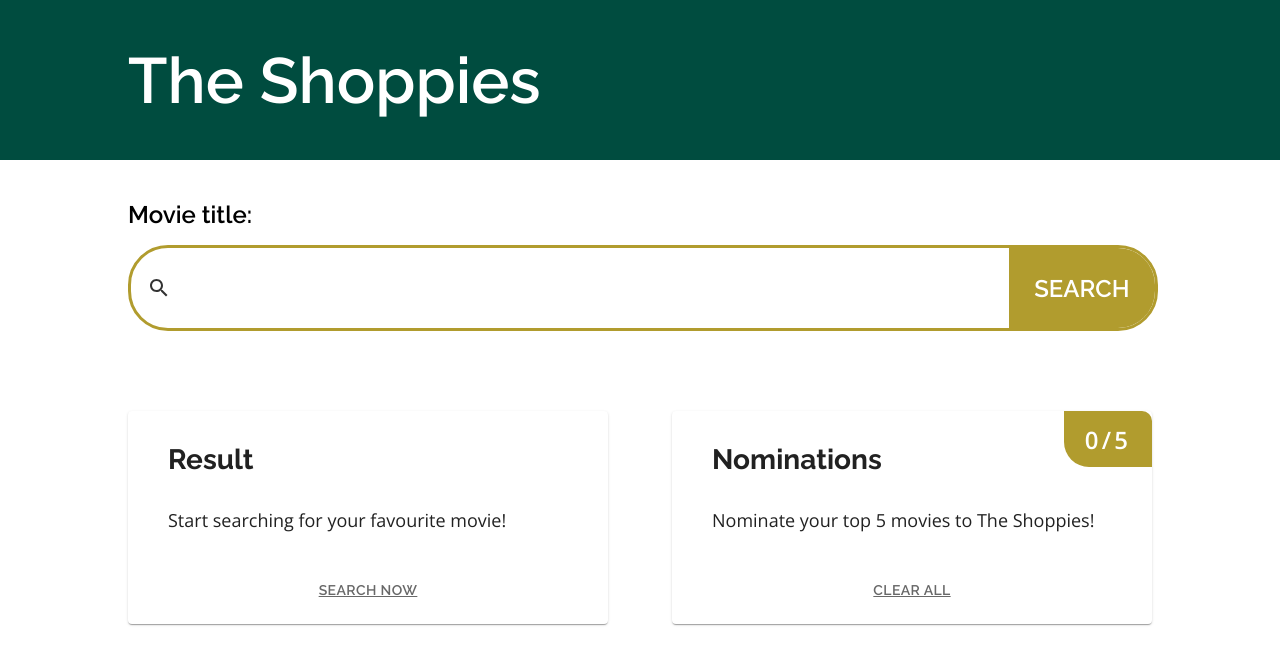
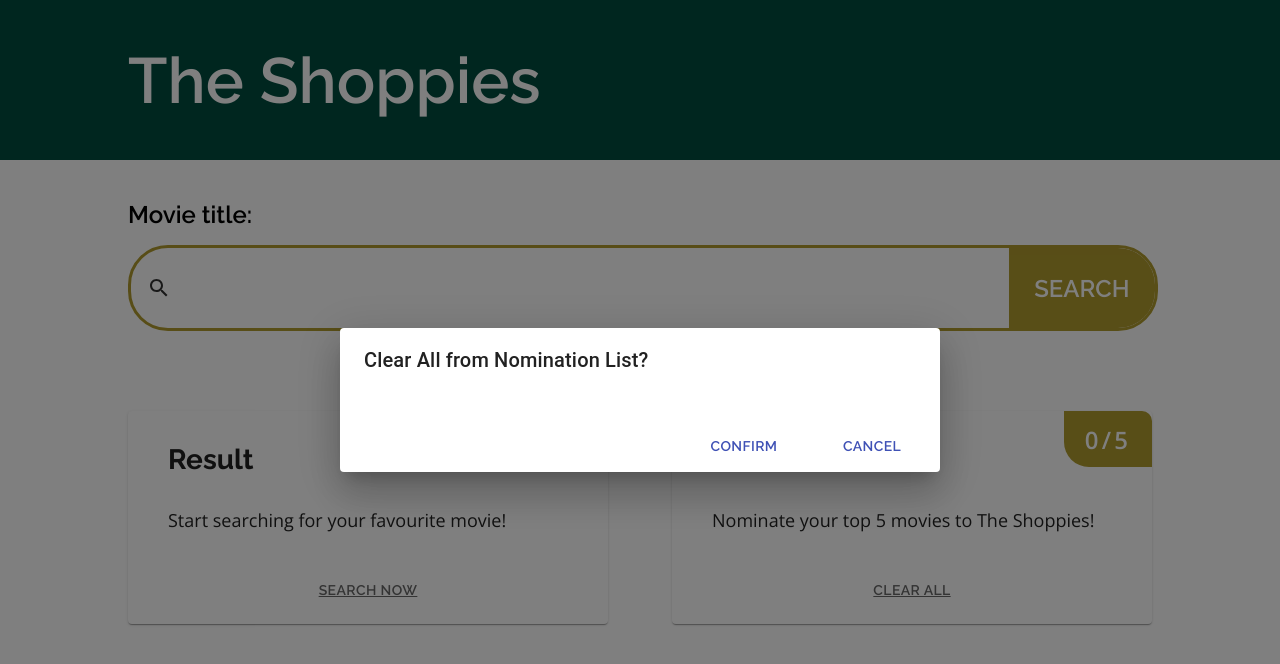
Before and after one commit to sandratoh/shoppies, a React (Create React App) app: page / in a window 1280 px wide. Shown: the top 664 px of the page. Built offline with nearby package versions, Linux system fonts and the light colour scheme.

Commit message:
Add confirm dialog to app and closes on click

```diff
--- a/src/components/App.tsx
+++ b/src/components/App.tsx
@@ -3,6 +3,7 @@ import { useContext } from 'react';
 
 // Components
 import Alert from './Alert';
+import Confirm from './Confirm';
 import NominationCard from './Nomination/NominationCard';
 import ResultCard from './Result/ResultCard';
 import SearchBar from './SearchBar';
@@ -26,7 +27,10 @@ export const App: React.FC<{}> = () => {
           <h3>Movie title:</h3>
           <SearchBar />
         </div>
-        <div className="App-alert">{nominations.length >= 5 && <Alert />}</div>
+        <div className="App-alert">
+          {nominations.length >= 5 && <Alert />}
+          <Confirm />
+        </div>
         <div className="App-cards">
           <ResultCard />
           <NominationCard />
--- a/src/components/Confirm.tsx
+++ b/src/components/Confirm.tsx
@@ -19,13 +19,13 @@ import './Confirm.scss';
 
 export const Confirm = () => {
   const { nominations } = useContext(MovieContext);
-  const [open, setOpen] = useState(false);
+  const [open, setOpen] = useState(true);
 
-  const handleClickOpen = () => {
-    setOpen(true);
+  const handleConfirm = () => {
+    setOpen(false);
   };
 
-  const handleClose = () => {
+  const handleCancel = () => {
     setOpen(false);
   };
 
@@ -64,8 +64,8 @@ export const Confirm = () => {
 
   return (
     <Dialog
-      open={true}
-      onClose={handleClose}
+      open={open}
+      onClose={handleCancel}
       aria-labelledby="alert-dialog-title"
       aria-describedby="alert-dialog-description"
       fullWidth
@@ -76,22 +76,14 @@ export const Confirm = () => {
       </DialogTitle>
       <DialogContent>
         <DialogContentText id="alert-dialog-description">
-          {movieList}
+          <ol>{movieList}</ol>
         </DialogContentText>
       </DialogContent>
       <DialogActions>
-        <Button
-          color="primary"
-          variant="text"
-          onClick={() => console.log('confirm button clicked')}
-        >
+        <Button color="primary" variant="text" onClick={handleConfirm}>
           Confirm
         </Button>
-        <Button
-          color="primary"
-          variant="text"
-          onClick={() => console.log('cancel button clicked')}
-        >
+        <Button color="primary" variant="text" onClick={handleCancel}>
           Cancel
         </Button>
       </DialogActions>
```
